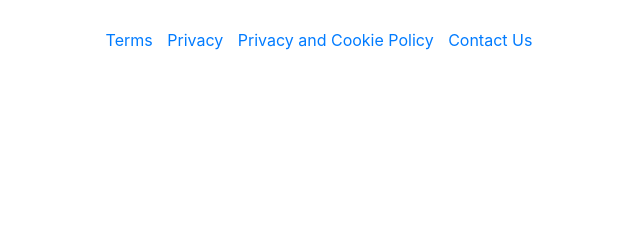
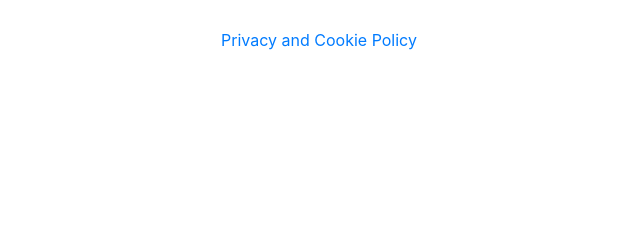
Before and after one commit to srfndave/autotest, a PHP site: page /detail.php in a window 1280 px wide. Shown: the part 476-716 px from the top of the page, without its empty margins (326-966 px from the left). Run offline with PHP 8.4, Linux system fonts and the light colour scheme; a user stored in the database is signed in; data comes from the database, SQL or seed files in the repository; data that the repository does not hold is empty.

Commit message:
Update footer

```diff
--- a/footer.php
+++ b/footer.php
@@ -1,15 +1,8 @@
 <div class="col-md-12" style="text-align: center;">
     <div style="padding-top: 10px; vertical-align: center; display: inline-block;">
-
-                <span style="display: inline-block; padding-left: 10px;"><a class="link" rel="nofollow" href="http://longofathens.com/terms"
-                                                                            title="Our Terms of Service">Terms</a></span>
-        <span style="display: inline-block; padding-left: 10px;"><a class="link" rel="nofollow" href="http://longofathens.com/privacy"
-                                                                    title="Our Privacy Policy">Privacy</a></span>
 
         <span style="display: inline-block; padding-left: 10px;"><a class="link" rel="nofollow" href="https://mylocalpage.com/privacy-policy.txt"
                                                                     title="Privacy and Cookie Policy">Privacy and Cookie Policy</a></span>
 
-        <span style="display: inline-block; padding-left: 10px;"><a class="link" rel="nofollow" href="http://longofathens.com/gs-contact/contactUs"
-                                                                    title="Contact Us">Contact Us</a></span>
     </div>
 </div>
```
